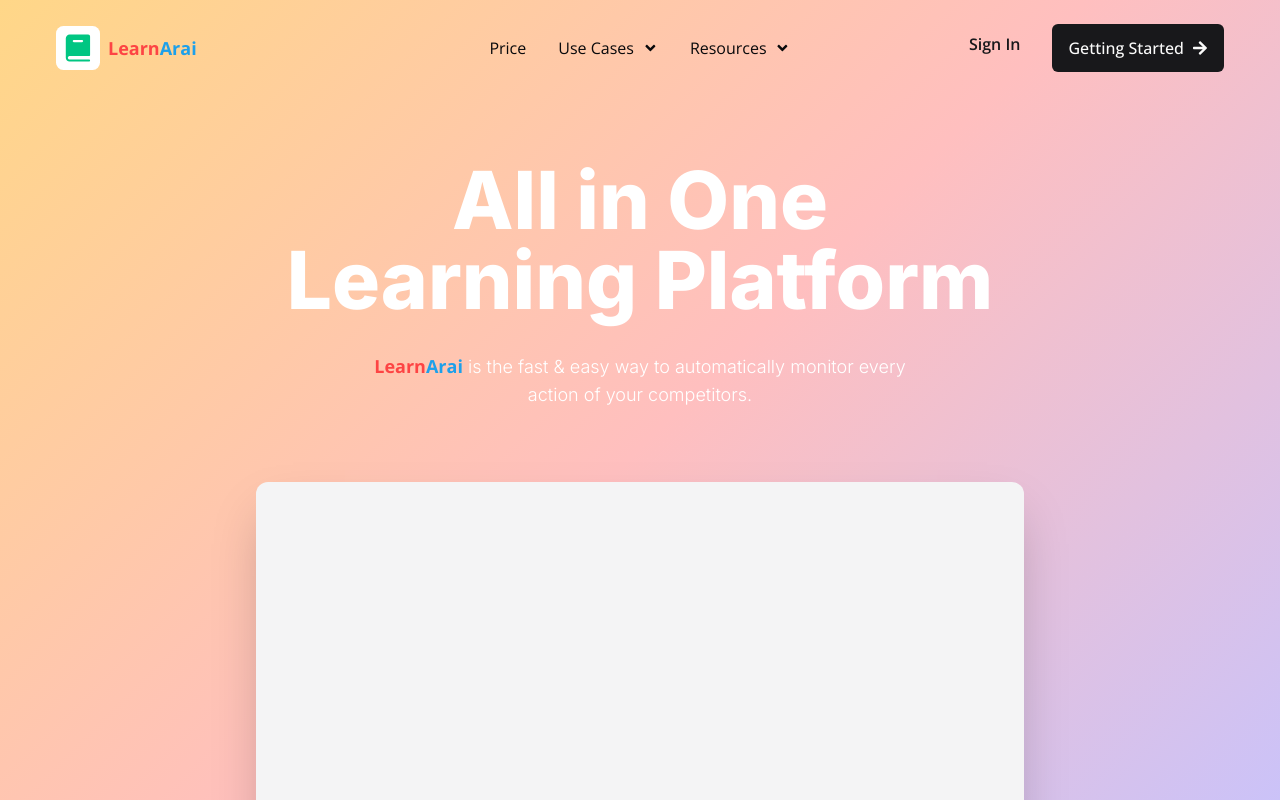
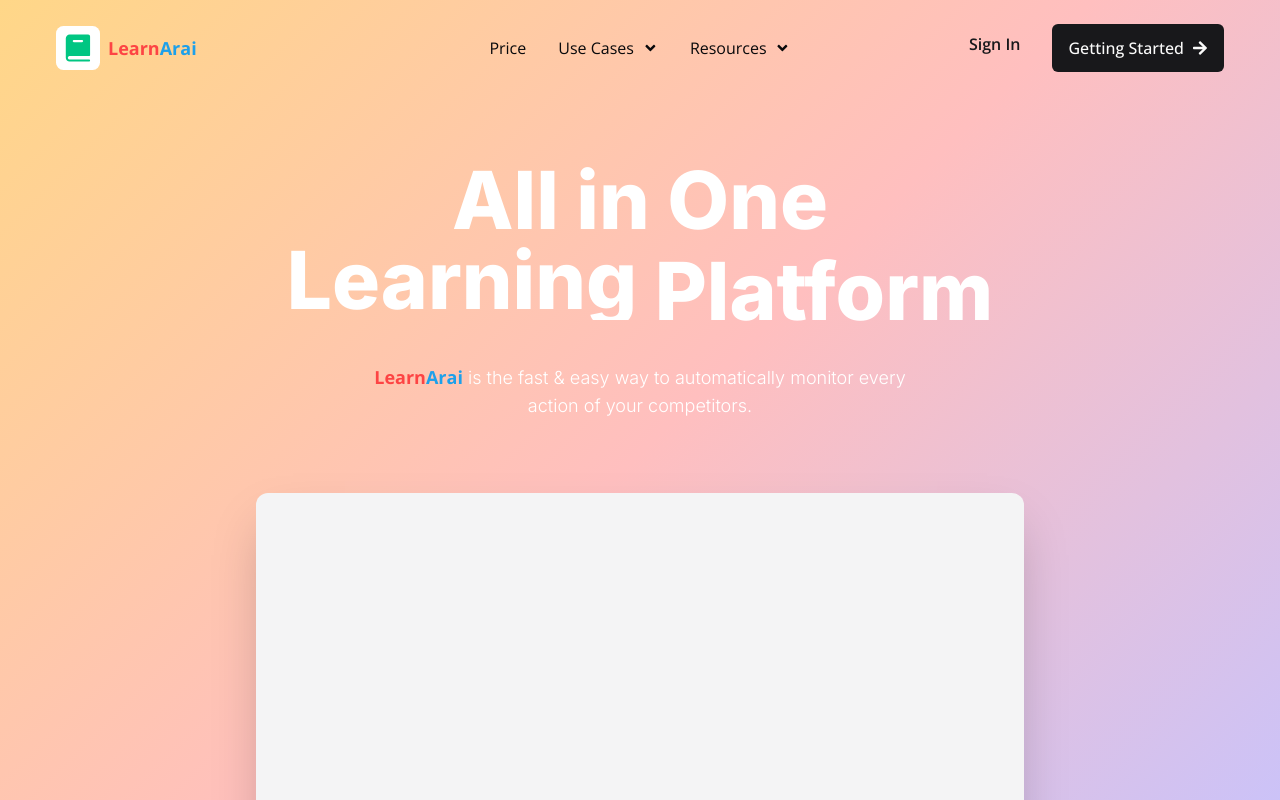
Before and after one commit to learn-arai/learn-arai, a Next.js app in the folder learn-arai/: page / in a window 1280 px wide. Shown: the top 800 px of the page. Built offline with nearby package versions, Linux system fonts and the light colour scheme.

Commit message:
Added hero animation

```diff
--- /dev/null
+++ b/learn-arai/components/module/landing/hero-animation.css
@@ -0,0 +1,8 @@
+@keyframes slide-in {
+    0% {
+        transform: translateY(0) translateX(-50%);
+    }
+    100% {
+        transform: translateY(calc(-100% + 5rem)) translateX(-50%);
+    }
+}
--- /dev/null
+++ b/learn-arai/components/module/landing/hero-animation.tsx
@@ -0,0 +1,22 @@
+import './hero-animation.css';
+
+export default function HeroAnimation() {
+    return (
+        <>
+            <span className="relative w-auto overflow-hidden inline-block">
+                <span className="text-transparent">Learning</span>
+                <span className="absolute left-1/2 -translate-x-1/2 select-none w-auto space-y-4 animate-[1s_slide-in_cubic-bezier(0.25,0.46,0.45,0.94)_forwards_750ms]">
+                    <p>Coding</p>
+                    <p>Teaching</p>
+                    <p>Learning</p>
+                    <p>Coding</p>
+                    <p>Teaching</p>
+                    <p>Learning</p>
+                    <p>Coding</p>
+                    <p>Teaching</p>
+                    <p>Learning</p>
+                </span>
+            </span>
+        </>
+    );
+}
--- a/learn-arai/components/module/landing/hero.tsx
+++ b/learn-arai/components/module/landing/hero.tsx
@@ -1,6 +1,8 @@
 import { cn } from '@/lib/utils';
 
 import { inter, openSans } from '@/components/ui/fonts';
+
+import HeroAnimation from './hero-animation';
 
 export default function Hero() {
     return (
@@ -13,7 +15,7 @@ export default function Hero() {
             >
                 <h1 className="text-white text-[5rem] leading-none pt-[10rem] pb-[2rem] font-extrabold">
                     All in One <br />
-                    Learning Platform
+                    <HeroAnimation /> Platform
                 </h1>
                 <p className="text-lg max-w-[50ch] mx-auto font-light">
                     <span className={cn('font-bold', openSans.className)}>
```
